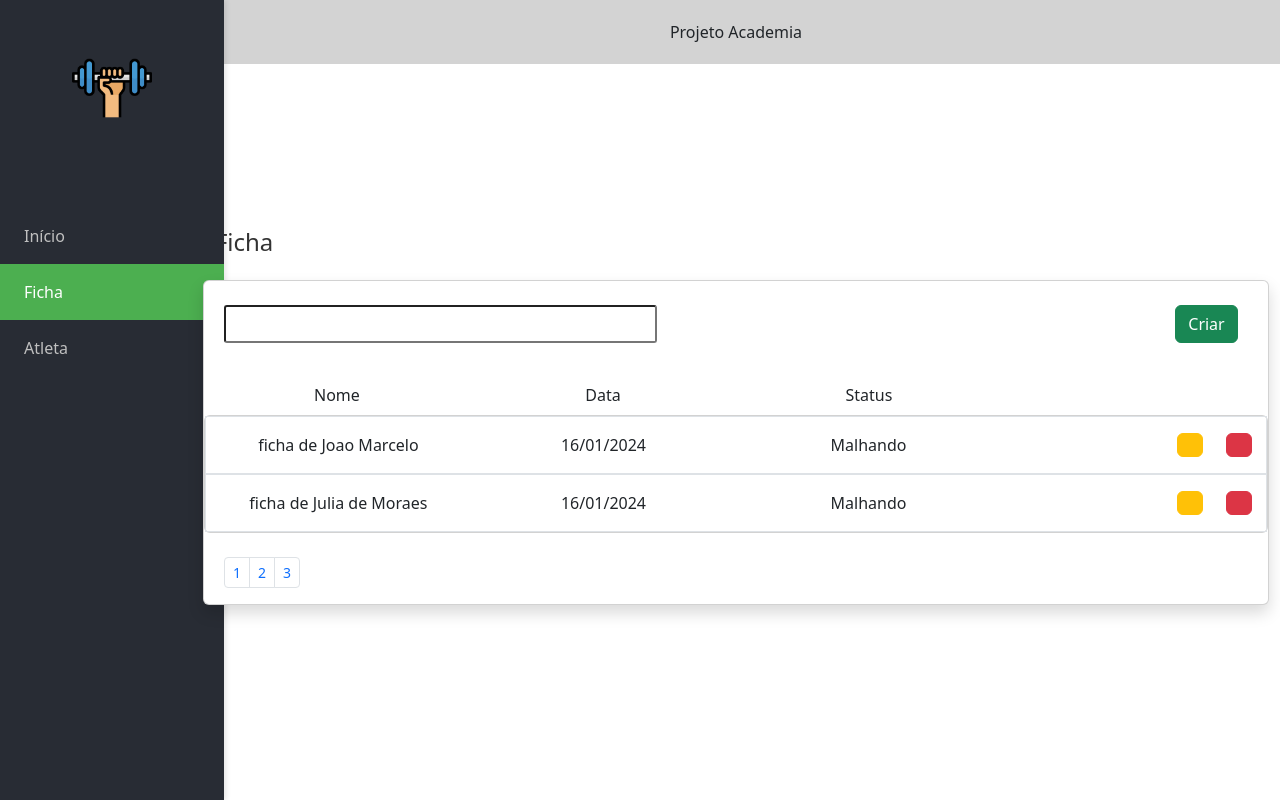
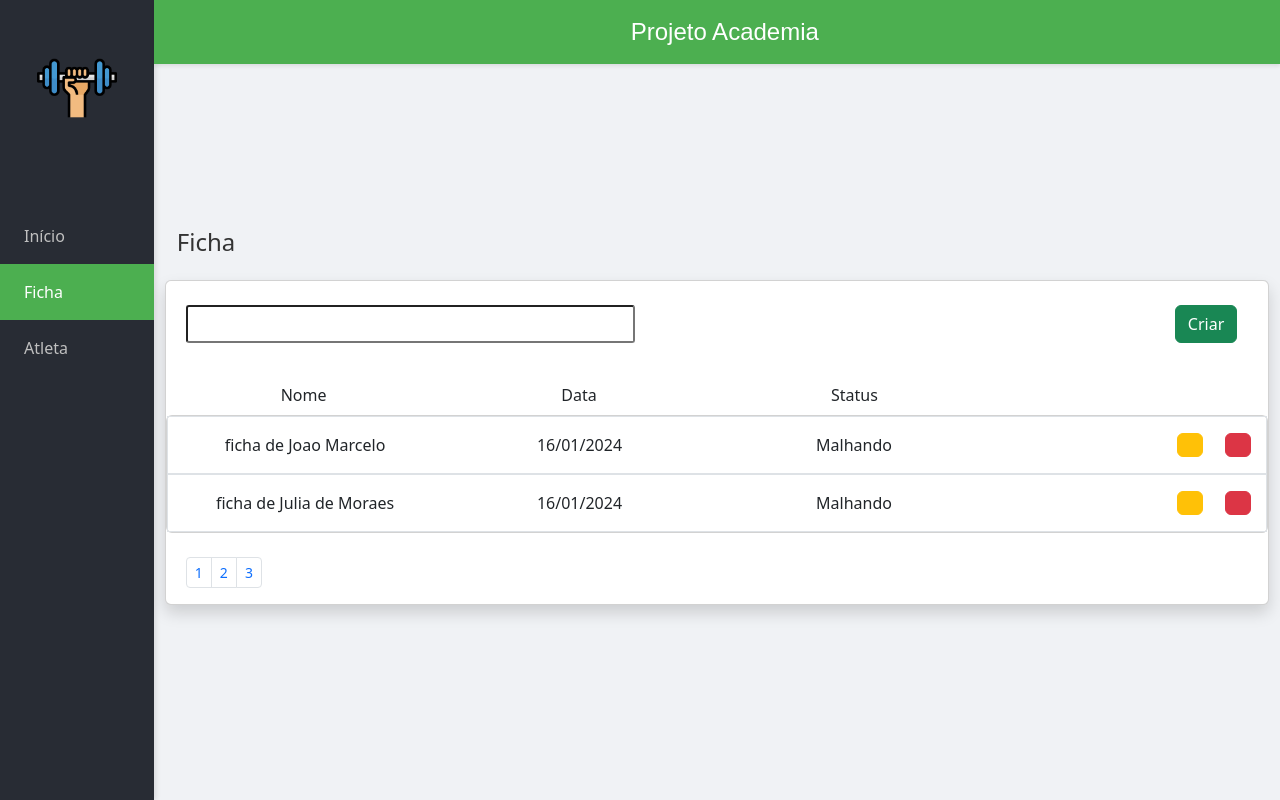
Before and after one commit to joaomarcelo09/ficha-acad-ui, a Vue app: page /ficha/list in a window 1280 px wide. Built offline with nearby package versions, Linux system fonts and the light colour scheme; no server answers.

Commit message:
fix: css header and body

```diff
--- a/index.html
+++ b/index.html
@@ -1,21 +1,28 @@
-<!DOCTYPE html>
+<!doctype html>
 <html lang="en">
   <head>
-    <meta charset="UTF-8">
-    <link rel="icon" href="/favicon.ico">
-    <meta name="viewport" content="width=device-width, initial-scale=1.0">
-    <title>Vite App</title>
+    <meta charset="UTF-8" />
+    <link rel="icon" href="/public/academia.png" />
+    <meta name="viewport" content="width=device-width, initial-scale=1.0" />
+    <title>Ficha Academia</title>
 
     <!-- bootstrap -->
-    <link href="https://cdn.jsdelivr.net/npm/bootstrap@5.3.3/dist/css/bootstrap.min.css" rel="stylesheet" integrity="sha384-QWTKZyjpPEjISv5WaRU9OFeRpok6YctnYmDr5pNlyT2bRjXh0JMhjY6hW+ALEwIH" crossorigin="anonymous">
-    <link rel="stylesheet" href="./font-awesome/css/font-awesome.min.css">
-
+    <link
+      href="https://cdn.jsdelivr.net/npm/bootstrap@5.3.3/dist/css/bootstrap.min.css"
+      rel="stylesheet"
+      integrity="sha384-QWTKZyjpPEjISv5WaRU9OFeRpok6YctnYmDr5pNlyT2bRjXh0JMhjY6hW+ALEwIH"
+      crossorigin="anonymous"
+    />
+    <link rel="stylesheet" href="./font-awesome/css/font-awesome.min.css" />
   </head>
   <body>
     <div id="app"></div>
     <script type="module" src="/src/main.ts"></script>
 
-    <script src="https://cdn.jsdelivr.net/npm/bootstrap@5.3.3/dist/js/bootstrap.bundle.min.js" integrity="sha384-YvpcrYf0tY3lHB60NNkmXc5s9fDVZLESaAA55NDzOxhy9GkcIdslK1eN7N6jIeHz" crossorigin="anonymous"></script>
-
+    <script
+      src="https://cdn.jsdelivr.net/npm/bootstrap@5.3.3/dist/js/bootstrap.bundle.min.js"
+      integrity="sha384-YvpcrYf0tY3lHB60NNkmXc5s9fDVZLESaAA55NDzOxhy9GkcIdslK1eN7N6jIeHz"
+      crossorigin="anonymous"
+    ></script>
   </body>
 </html>
--- a/src/App.vue
+++ b/src/App.vue
@@ -1,38 +1,33 @@
 <script setup lang="ts">
 import { RouterLink, RouterView } from 'vue-router'
 import Sidebar from './components/struture/SideBar.vue'
+import Header from './components/struture/HeaderBar.vue'
 </script>
 
 <template>
-  <Sidebar />
-
-  <div class="content">
-    <header>Projeto Academia</header>
-    <RouterView />
+  <div class="main-container">
+    <Sidebar />
+    <div class="content">
+      <Header />
+      <RouterView />
+    </div>
   </div>
 </template>
 
 <style scoped>
-header {
-  line-height: 1.5;
-  background-color: lightgray;
-  height: 4rem;
+.main-container {
+  display: flex;
+  position: fixed;
+  background-color: #f0f2f5;
+  width: 100%;
+  height: 100%;
 }
-
 div.content {
-  margin-left: 12rem;
+  width: 88%;
   height: auto;
 }
 
 @media (min-width: 1024px) {
-  header {
-    display: flex;
-    text-align: center;
-    justify-content: center;
-    place-items: center;
-    padding-right: calc(var(--section-gap) / 2);
-  }
-
   nav {
     text-align: center;
     font-size: 1rem;
--- /dev/null
+++ b/src/components/struture/HeaderBar.vue
@@ -0,0 +1,32 @@
+<template>
+  <header class="header">
+    <h1>Projeto Academia</h1>
+  </header>
+</template>
+
+<style scoped>
+.header {
+  display: flex;
+  justify-content: center;
+  align-items: center;
+  background-color: #4caf50;
+  color: #ffffff;
+  height: 4rem;
+  padding: 0 1rem;
+  box-shadow: 0 2px 4px rgba(0, 0, 0, 0.1);
+  font-family: 'Arial', sans-serif;
+  position: relative;
+}
+
+.header h1 {
+  font-size: 1.5rem;
+  margin: 0;
+}
+
+@media (min-width: 1024px) {
+  .header {
+    justify-content: center;
+    padding-right: calc(var(--section-gap) / 2);
+  }
+}
+</style>
--- a/src/components/struture/SideBar.vue
+++ b/src/components/struture/SideBar.vue
@@ -15,10 +15,10 @@
 .sidebar {
   margin: 0;
   padding: 0;
-  width: 14rem;
+  width: 12%;
   background-color: #282c34;
-  position: fixed;
-  height: 100%;
+  /* position: fixed; */
+  /* height: 100%; */
   overflow: auto;
   box-shadow: 2px 0 5px rgba(0, 0, 0, 0.1);
 }
```
